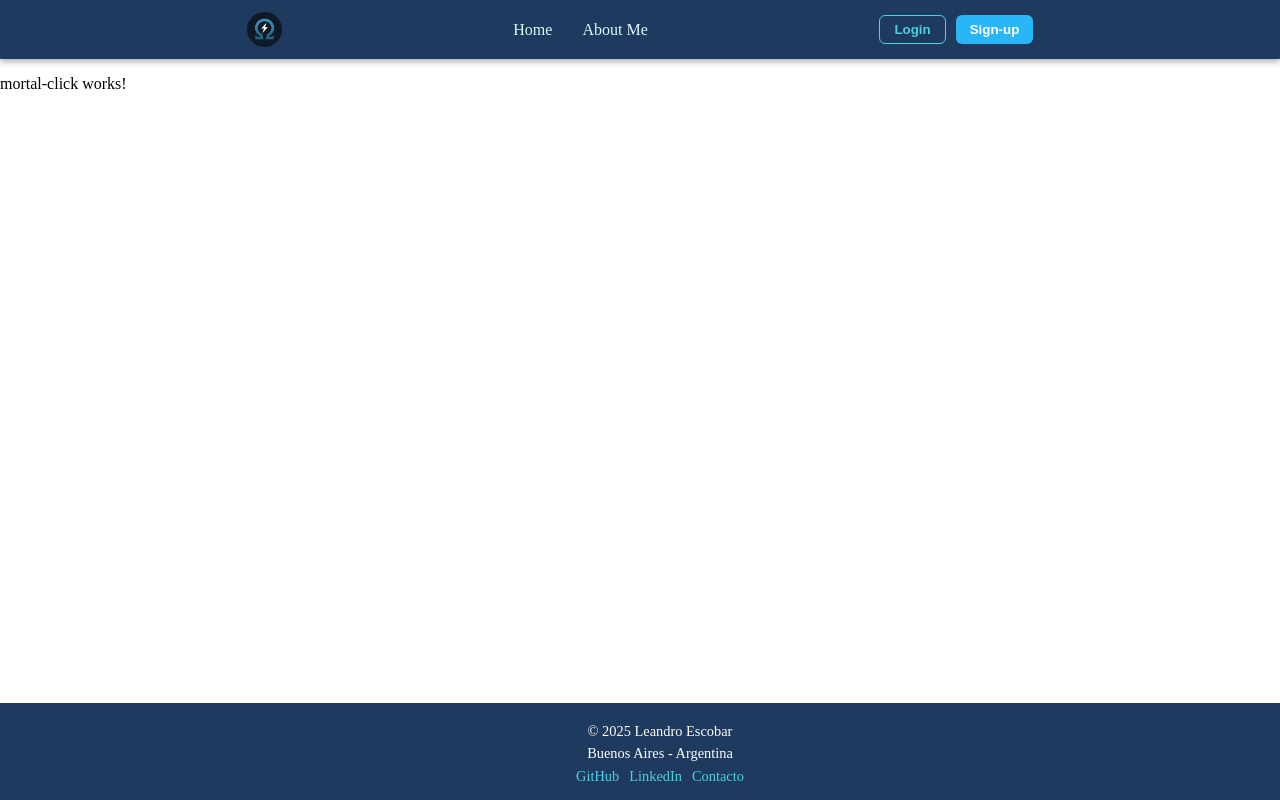
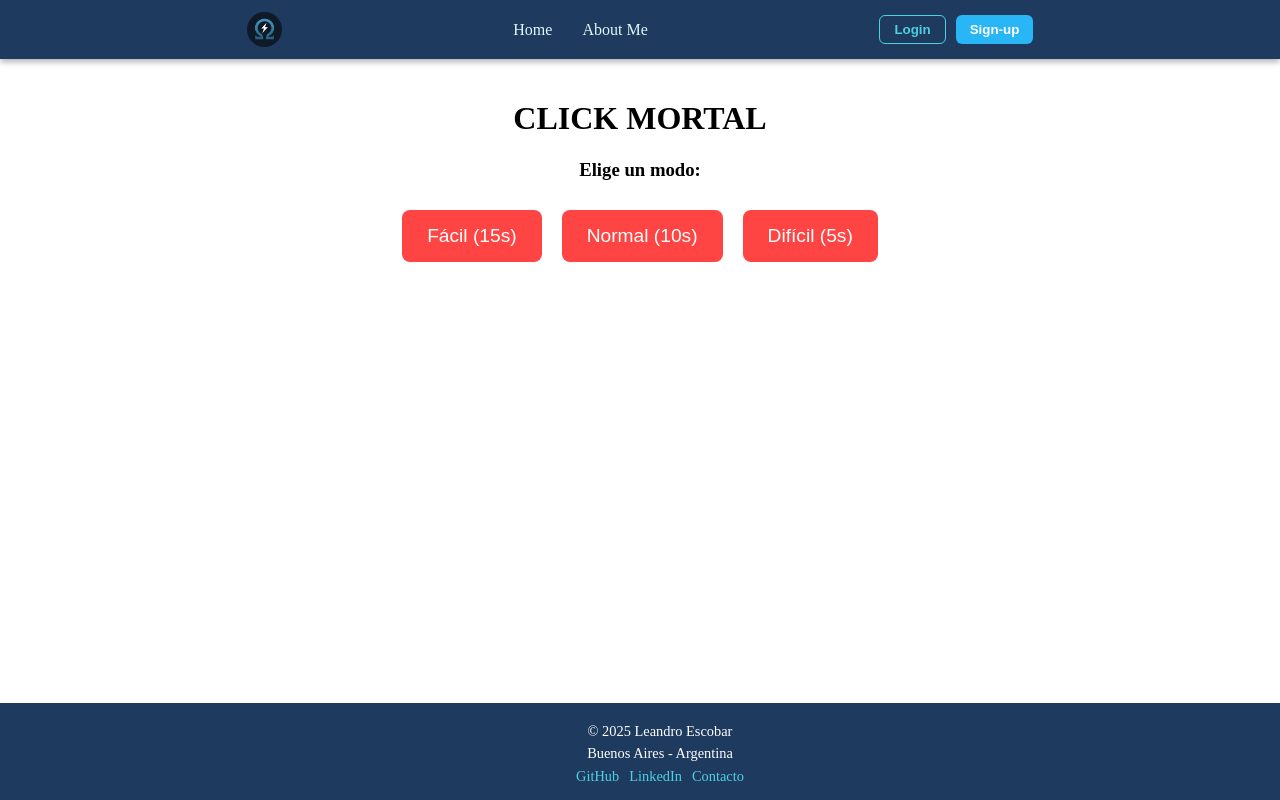
Before and after one commit to Leandro-20-L/Sala-de-Juegos, an Angular app: page /juegos/mortal-click in a window 1280 px wide. Shown: the top 800 px of the page. Built offline with nearby package versions, Linux system fonts and the light colour scheme.

Commit message:
mortal-click

```diff
--- a/src/app/components/mortal-click/mortal-click.component.html
+++ b/src/app/components/mortal-click/mortal-click.component.html
@@ -1 +1,17 @@
-<p>mortal-click works!</p>
+<div class="click-mortal">
+  <h1>CLICK MORTAL</h1>
+
+  <div *ngIf="!jugando">
+    <h3>Elige un modo:</h3>
+    <button *ngFor="let modo of modos" (click)="iniciarJuego(modo.tiempo)">
+      {{ modo.nombre }}
+    </button>
+  </div>
+
+  <div *ngIf="jugando">
+    <h2>Tiempo: {{ tiempoRestante }}s</h2>
+    <h2>Puntaje: {{ puntaje }}</h2>
+
+    <button class="click-button" (click)="clickear()">¡CLICK AQUÍ!</button>
+  </div>
+</div>
--- a/src/app/components/mortal-click/mortal-click.component.scss
+++ b/src/app/components/mortal-click/mortal-click.component.scss
@@ -0,0 +1,31 @@
+.click-mortal {
+  text-align: center;
+  padding: 20px;
+
+  button {
+    margin: 10px;
+    padding: 15px 25px;
+    font-size: 1.2em;
+    border: none;
+    border-radius: 8px;
+    cursor: pointer;
+    background: #ff4444;
+    color: white;
+    transition: transform 0.1s;
+
+    &:hover {
+      transform: scale(1.1);
+      background: #cc0000;
+    }
+  }
+
+  .click-button {
+    margin-top: 20px;
+    padding: 30px 50px;
+    font-size: 2em;
+    font-weight: bold;
+    border-radius: 12px;
+    background: #28a745;
+    color: white;
+  }
+}
--- a/src/app/components/mortal-click/mortal-click.component.ts
+++ b/src/app/components/mortal-click/mortal-click.component.ts
@@ -1,11 +1,76 @@
+import { CommonModule } from '@angular/common';
 import { Component } from '@angular/core';
+import { FormsModule } from '@angular/forms';
+import Swal from 'sweetalert2';
 
 @Component({
   selector: 'app-mortal-click',
-  imports: [],
+  imports: [FormsModule,CommonModule,],
   templateUrl: './mortal-click.component.html',
   styleUrl: './mortal-click.component.scss'
 })
 export class MortalClickComponent {
+   tiempoRestante: number = 0;
+    puntaje: number = 0;
+    jugando: boolean = false;
+    interval: any;
 
+     modos = [
+    { nombre: 'Fácil (15s)', tiempo: 15 },
+    { nombre: 'Normal (10s)', tiempo: 10 },
+    { nombre: 'Difícil (5s)', tiempo: 5 }
+  ];
+
+  iniciarJuego(segundos:number){
+    this.tiempoRestante = segundos;
+    this.puntaje = 0;
+    this.jugando = true;
+
+    this.interval = setInterval(() => {
+      this.tiempoRestante--;
+      if(this.tiempoRestante <= 0){
+        this.terminarJuego();
+
+      }
+    },1000)
+  }
+
+  clickear(){
+    if (this.jugando) {
+      this.puntaje++;
+    }
+  }
+
+  terminarJuego(){
+    clearInterval(this.interval);
+    this.jugando = false;
+
+    let mensaje = '';
+    let icono : 'success' | 'error' | 'warning' | 'info' | 'question' = 'info';
+    if (this.puntaje < 10) {
+      mensaje = 'Que asco';
+      icono = 'error';
+    } else if (this.puntaje < 20) {
+      mensaje = 'Aceptable ⚡';
+      icono = 'warning';
+    } else if (this.puntaje < 30) {
+      mensaje = 'Fuerte 💪';
+      icono = 'info';
+    } else if (this.puntaje < 40) {
+      mensaje = 'Perfecto';
+      icono = 'success';
+    }
+    else {
+      mensaje = '🔥 ¡CLICK MORTAL! 🔥';
+      icono = 'success';
+    }
+
+     Swal.fire({
+      title: 'Tiempo terminado',
+      text: `Hiciste ${this.puntaje} clicks. ${mensaje}`,
+      icon: icono,
+      confirmButtonText: 'Reintentar'
+    });
+
+  }
 }
```
Also changed, not shown: 1 other file (tests, documents, lock files or other folders).
